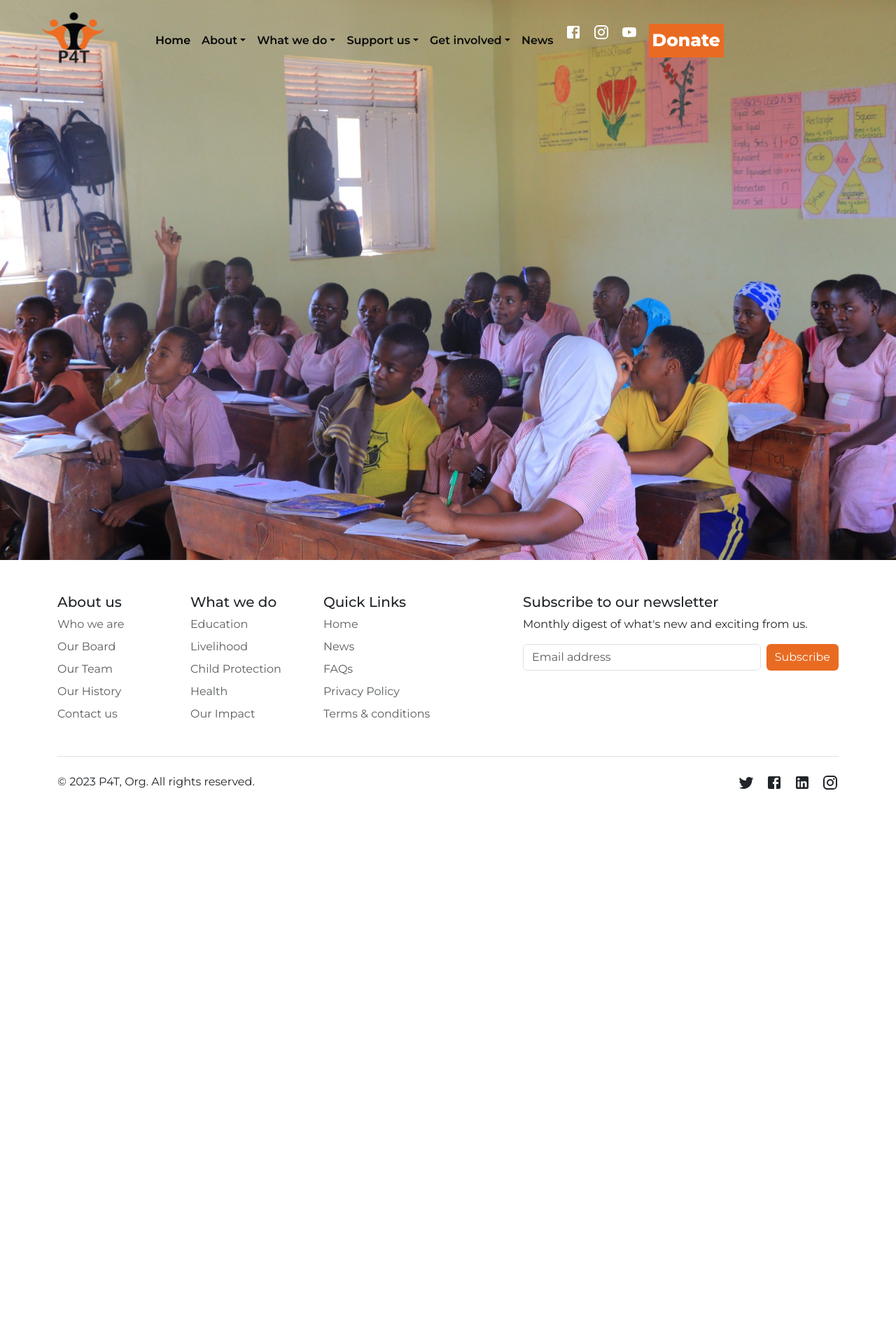
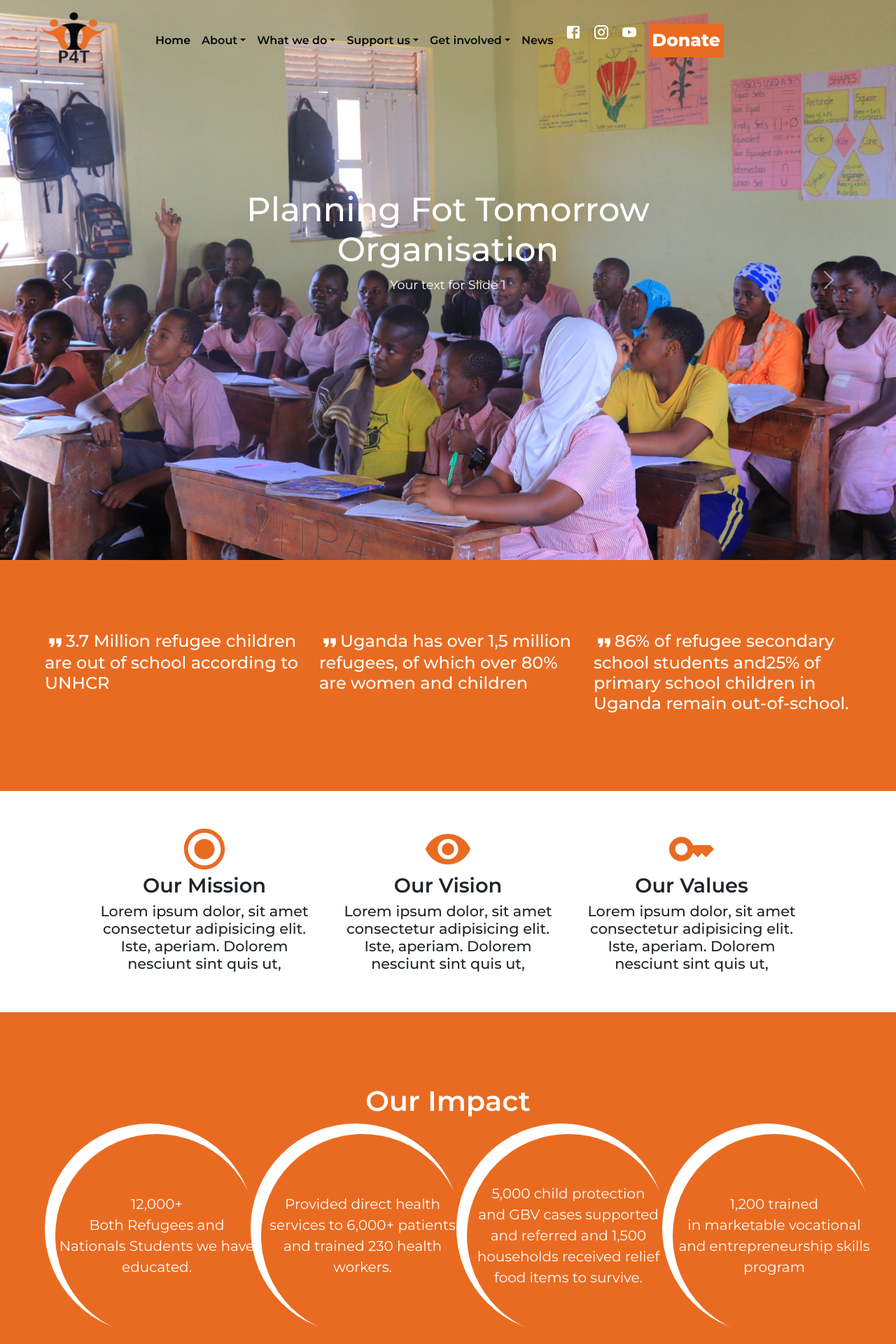
Before and after one commit to kwamboka1/p4t, a React (Create React App) app: page / in a window 1280 px wide. Shown: the top 1920 px of the page at 70% size. Before the commit the page ends 1242 px from the top, so only its background shows below. Built offline with nearby package versions, Linux system fonts and the light colour scheme.

Commit message:
updated home page

```diff
--- a/src/components/footer/Footer.jsx
+++ b/src/components/footer/Footer.jsx
@@ -11,7 +11,7 @@ const Footer = () => {
             <footer className="py-5">
                 <div className="row">
                     <div className="col-6 col-md-2 mb-3">
-                        <h5>About us</h5>
+                        <h6>About us</h6>
                         <ul class="nav flex-column">
                             <li className="nav-item mb-2"><a href="/" className="nav-link p-0 text-muted">Who we are</a></li>
                             <li className="nav-item mb-2"><a href="/" className="nav-link p-0 text-muted">Our Board</a></li>
@@ -22,7 +22,7 @@ const Footer = () => {
                     </div>
 
                     <div className="col-6 col-md-2 mb-3">
-                        <h5>What we do</h5>
+                        <h6>What we do</h6>
                         <ul class="nav flex-column">
                             <li className="nav-item mb-2"><a href="/" className="nav-link p-0 text-muted">Education</a></li>
                             <li className="nav-item mb-2"><a href="/" className="nav-link p-0 text-muted">Livelihood</a></li>
@@ -33,7 +33,7 @@ const Footer = () => {
                     </div>
 
                     <div class="col-6 col-md-2 mb-3">
-                        <h5>Quick Links</h5>
+                        <h6>Quick Links</h6>
                         <ul class="nav flex-column">
                             <li className="nav-item mb-2"><a href="/" className="nav-link p-0 text-muted">Home</a></li>
                             <li className="nav-item mb-2"><a href="/" className="nav-link p-0 text-muted">News</a></li>
@@ -45,7 +45,7 @@ const Footer = () => {
 
                     <div className="col-md-5 offset-md-1 mb-3">
                         <form>
-                            <h5>Subscribe to our newsletter</h5>
+                            <h6>Subscribe to our newsletter</h6>
                             <p>Monthly digest of what's new and exciting from us.</p>
                             <div class="d-flex flex-column flex-sm-row w-100 gap-2">
                                 <label for="newsletter1" className="visually-hidden">Email address</label>
--- a/src/index.scss
+++ b/src/index.scss
@@ -19,6 +19,36 @@ html, body {
   overflow-x: hidden;
 }
 
+h1 {
+  font-size: 3.5rem;
+}
+
+h2 {
+  font-size: 3rem;
+}
+
+h3 {
+  font-size: 2.5rem;
+  font-weight: 600;
+}
+
+h4 {
+  font-size: 2rem;
+}
+
+h5 {
+  font-size: 1.8rem;
+  font-weight: 600;
+}
+
+h6 {
+  font-size: 1.3rem;
+}
+
+p {
+  font-size: 1.1rem;
+}
+
 .orange-btn {
   background-color: var(--main-orange);
   border: none;
@@ -27,3 +57,9 @@ html, body {
 .orange-btn:hover {
   background-color: var(--main-black);
 }
+
+.section-bg {
+  color: var(--main-white);
+  background-color: var(--main-orange);
+  padding: 8% 5%;
+}
--- a/src/pages/home/Home.jsx
+++ b/src/pages/home/Home.jsx
@@ -2,17 +2,133 @@ import './home.scss';
 import React from 'react';
 import Navbar from '../../components/navbar/Navbar';
 import Footer from '../../components/footer/Footer';
+import Bg from '../../assets/p4t-pupils.jpeg';
+import Bg2 from '../../assets/hospital.jpg';
+import FormatQuoteIcon from '@mui/icons-material/FormatQuote';
+import RemoveRedEyeIcon from '@mui/icons-material/RemoveRedEye';
+import KeyIcon from '@mui/icons-material/Key';
+import RadioButtonCheckedIcon from '@mui/icons-material/RadioButtonChecked';
 
 const Home = () => {
     return (
         <>
+            <Navbar />
             <div className='home'>
-                <Navbar />
-
+                <div id="carouselExample" className="carousel slide" data-bs-ride="carousel">
+                    <div className="carousel-inner">
+                        <div className="carousel-item active">
+                            <img src={Bg} className="d-block w-100" alt="Slide 1" />
+                            <div className="carousel-caption">
+                                <div className='centered'>
+                                    <h2>Planning Fot Tomorrow Organisation</h2>
+                                    <p>Your text for Slide 1</p>
+                                </div>
+                            </div>
+                        </div>
+                        <div className="carousel-item ">
+                            <img src={Bg2} className="d-block w-100" alt="Slide 2" />
+                            <div className="carousel-caption text">
+                                <div className='centered'>
+                                    <h2>Health</h2>
+                                    <p>Your text for Slide 2</p>
+                                </div>
+                            </div>
+                        </div>
+                    </div>
+                    <a className="carousel-control-prev" href="#carouselExample" role="button" data-bs-slide="prev">
+                        <span className="carousel-control-prev-icon" aria-hidden="true"></span>
+                        <span className="visually-hidden">Previous</span>
+                    </a>
+                    <a className="carousel-control-next" href="#carouselExample" role="button" data-bs-slide="next">
+                        <span className="carousel-control-next-icon" aria-hidden="true"></span>
+                        <span className="visually-hidden">Next</span>
+                    </a>
+                </div>
+            </div>
+            <div className="section-bg">
+                <div className='row'>
+                    <div className='col-lg-4 col-md-6 col-sm-12'>
+                        <h6>
+                            <FormatQuoteIcon className='icon' />
+                            3.7 Million refugee children are out of school according to UNHCR
+                        </h6>
+                    </div>
+                    <div className='col-lg-4 col-md-6 col-sm-12'>
+                        <h6>
+                            <FormatQuoteIcon className='icon' />
+                            Uganda has over 1,5 million refugees, of which over 80% are women and children
+                        </h6>
+                    </div>
+                    <div className='col-lg-4 col-md-6 col-sm-12'>
+                        <h6>
+                            <FormatQuoteIcon className='icon' />
+                            86% of refugee secondary school students and25% of primary school children in
+                            Uganda remain out-of-school.
+                        </h6>
+                    </div>
+                </div>
+            </div>
+            <div className='container statements'>
+                <div className='row text-center p-5'>
+                    <div className='col-lg-4 col-md-6 col-sm-12'>
+                        <RadioButtonCheckedIcon className='icon' />
+                        <h5>Our Mission</h5>
+                        <h6>
+                            Lorem ipsum dolor, sit amet consectetur adipisicing elit. Iste, aperiam. Dolorem nesciunt sint quis ut,
+                        </h6>
+                    </div>
+                    <div className='col-lg-4 col-md-6 col-sm-12'>
+                        <RemoveRedEyeIcon className='icon' />
+                        <h5>Our Vision</h5>
+                        <h6>
+                            Lorem ipsum dolor, sit amet consectetur adipisicing elit. Iste, aperiam. Dolorem nesciunt sint quis ut,
+                        </h6>
+                    </div>
+                    <div className='col-lg-4 col-md-6 col-sm-12 md-screen'>
+                        <KeyIcon className='icon' />
+                        <h5>Our Values</h5>
+                        <h6>
+                            Lorem ipsum dolor, sit amet consectetur adipisicing elit. Iste, aperiam. Dolorem nesciunt sint quis ut,
+                        </h6>
+                    </div>
+                </div>
+            </div>
+            <div className='section-bg'>
+                <h3 className='text-center'>Our Impact</h3>
+                <div className='row'>
+                    <div className='col-md-3'>
+                        <div className='circle'>
+                            <div className='indicator text-center'>
+                                12,000+<br /> Both Refugees and Nationals Students we have educated.
+                            </div>
+                        </div>
+                    </div>
+                    <div className='col-md-3'>
+                        <div className='circle'>
+                            <div className='indicator text-center'>
+                                Provided direct health services to 6,000+ patients and trained 230 health workers.
+                            </div>
+                        </div>
+                    </div>
+                    <div className='col-md-3'>
+                        <div className='circle'>
+                            <div className='indicator text-center'>
+                                5,000 child protection<br /> and GBV cases supported and referred and 1,500 households received relief food items to survive.
+                            </div>
+                        </div>
+                    </div>
+                    <div className='col-md-3'>
+                        <div className='circle'>
+                            <div className='indicator text-center'>
+                                1,200 trained<br /> in marketable vocational and entrepreneurship skills program
+                            </div>
+                        </div>
+                    </div>
+                </div>
             </div>
             <Footer />
         </>
-    )
+    );
 };
 
 export default Home;
--- a/src/pages/home/home.scss
+++ b/src/pages/home/home.scss
@@ -1,11 +1,57 @@
 .home {
     display: flex;
-    justify-content:flex-start ;
+    justify-content:center ;
     align-items: center;
     background-color: var(--main-color);
-    background-image: url('../../assets/p4t-pupils.jpeg');
+    // background-image: url('../../assets/p4t-pupils.jpeg');
     background-repeat: no-repeat;
     background-size: cover;
     overflow: hidden;
     height: 100vh;
+
+    .centered {
+        padding-bottom: 350px;
+    }
 }
+
+.section-bg {
+    h6 {
+        font-size: 1.5rem;
+        .icon {
+            font-size: 30px !important;
+        }
+    }
+}
+
+.statements {
+    .icon {
+        font-size: 70px !important;
+        color: var(--main-orange);
+    }
+}
+
+.circle {
+    width: 300px;
+    height: 300px;
+    border-radius: 50%;
+    background-color: var(--main-white);
+    display: flex;
+    justify-content: center;
+    align-items: center;
+    position: relative;
+}
+
+.indicator {
+    position: absolute;
+    bottom: -5px;
+    right: -5px;
+    width: 290px;
+    height: 290px;
+    border-radius: 50%;
+    background-color: var(--main-orange);
+    color: white;
+    display: flex;
+    justify-content: center;
+    align-items: center;
+    font-size: 20px;
+}
```
Also changed, not shown: src/assets/hospital.jpg (added), 1 other file (tests, documents, lock files or other folders).
